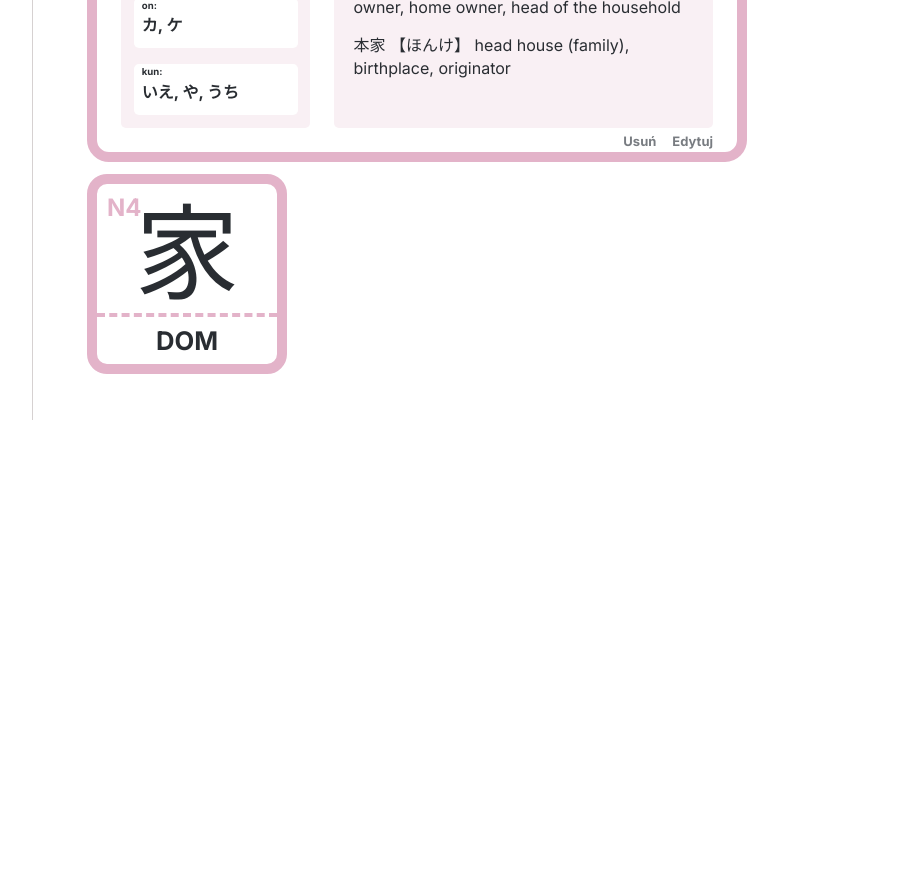
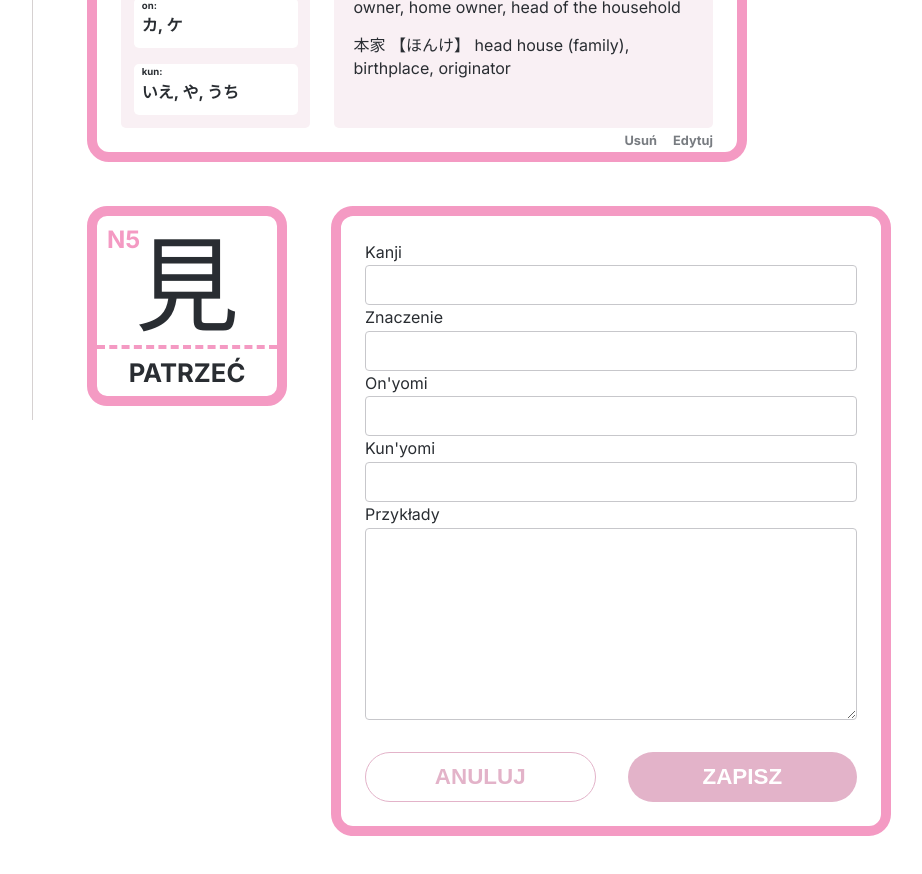
Before and after one commit to MissUsagi/jplearning_app, a Vue app in the folder jp_app/: page / in a window 1280 px wide. Shown: the part 380-1254 px from the top of the page, without its empty margins (159-1081 px from the left). Before the commit the page ends 808 px from the top, so only its background shows below. Built offline with nearby package versions, Linux system fonts and the light colour scheme.

Commit message:
kanji form component created

```diff
--- a/jp_app/src/assets/base.css
+++ b/jp_app/src/assets/base.css
@@ -12,6 +12,12 @@
   --side-nav-width: 15vw;
   --top-nav-height: 80px;
   --japanese-font: 'Noto Sans JP', sans-serif;
+  --c-n5-m: #F49AC3;
+  --c-n4-m: #5EE7DA;
+  --c-n3-m: #F5C172;
+  --c-n2-m: #9667AC;
+  --c-n1-m: #9BE96B;
+  --input-border: #c7c7cb;
 }
 
 *,
--- /dev/null
+++ b/jp_app/src/components/UI/BaseButton.vue
@@ -0,0 +1,28 @@
+<template>
+  <button class="btn" type="button">{{ btnTxt }}</button>
+</template>
+
+<script>
+export default {
+  props: ['btnTxt']
+}
+</script>
+
+<style scoped lang="scss">
+.btn {
+  height: 50px;
+  width: 100%;
+  background-color: var(--c-kanji-primary-m);
+  border: none;
+  border-radius: 25px;
+  color: white;
+  font-size: 1.4rem;
+  text-transform: uppercase;
+  font-weight: bold;
+  &.outline {
+    background-color: white;
+    color: var(--c-kanji-primary-m);
+    border: 1px solid var(--c-kanji-primary-m);
+  }
+}
+</style>
--- a/jp_app/src/components/UI/BaseCard.vue
+++ b/jp_app/src/components/UI/BaseCard.vue
@@ -6,20 +6,20 @@
 
 <script>
 export default {
-  // props: ['color'],
+  props: ['color', 'width'],
   data() {
     return {
-      outlineColor: 'var(--c-kanji-primary-m)'
+      outlineColor: 'var(--c-n5-m)'
     }
   }
 }
 </script>
 
-<style scoped>
+<style scoped lang="scss">
 .card {
   position: relative;
   padding: 1.5rem;
-  width: 640px;
+  width: v-bind(width);
   min-height: 340px;
   background-color: white;
   outline: 10px solid v-bind(outlineColor);
--- a/jp_app/src/components/UI/DashboadContainer.vue
+++ b/jp_app/src/components/UI/DashboadContainer.vue
@@ -2,7 +2,9 @@
   <section>
     <div class="container">
       <kanji-card />
-      <kanji-small-card />
+      <kanji-small-card jlpt="N4" kanji="家" meaning="dom" />
+      <kanji-small-card jlpt="N5" kanji="見" meaning="patrzeć" />
+      <kanji-form />
     </div>
   </section>
 </template>
@@ -10,13 +12,16 @@
 <script>
 import KanjiCard from '../cards/KanjiCard.vue'
 import KanjiSmallCard from '../cards/KanjiSmallCard.vue'
+import KanjiForm from '../forms/KanjiForm.vue'
 export default {
-  components: { KanjiCard, KanjiSmallCard }
+  components: { KanjiCard, KanjiSmallCard, KanjiForm }
 }
 </script>
 
 <style scoped>
 .container {
+  display: flex;
+  flex-wrap: wrap;
   position: absolute;
   top: var(--top-nav-height);
   left: var(--side-nav-width);
--- a/jp_app/src/components/cards/KanjiCard.vue
+++ b/jp_app/src/components/cards/KanjiCard.vue
@@ -11,7 +11,7 @@
 </script>
 
 <template>
-  <base-card @click="test" color="orange">
+  <base-card @click="test" width="640px">
     <div class="content">
       <div class="top">
         <div class="badge">
@@ -56,6 +56,8 @@
 </template>
 
 <style scoped lang="scss">
+$base-color: var(--c-n5-m);
+$secondary-color: var(--c-kanji-primary-l);
 .top {
   display: flex;
   width: 100%;
@@ -74,7 +76,7 @@
   bottom: 0;
   right: 1.5rem;
   font-weight: bold;
-  font-size: small;
+  font-size: 0.8rem;
   color: var(--c-grey);
   span {
     margin-right: 1rem;
@@ -109,7 +111,7 @@
     width: 80%;
     flex: 1;
     text-transform: uppercase;
-    border-bottom: 2px dashed var(--c-kanji-primary-m);
+    border-bottom: 2px dashed $base-color;
     margin-bottom: 0.3rem;
     font-size: 2.3rem;
   }
@@ -126,7 +128,7 @@
 }
 
 .desc-card {
-  background: var(--c-kanji-primary-l);
+  background: $secondary-color;
   border-radius: 5px;
   padding: 0.8rem;
 }
@@ -137,7 +139,7 @@
   justify-content: center;
   width: 40px;
   height: 40px;
-  background-color: var(--c-kanji-primary-m);
+  background-color: $base-color;
   border-radius: 7px;
   text-align: center;
 
--- a/jp_app/src/components/cards/KanjiSmallCard.vue
+++ b/jp_app/src/components/cards/KanjiSmallCard.vue
@@ -1,20 +1,36 @@
 <template>
   <div class="mini-card">
     <div class="content">
-      <span class="badge">N4</span>
-      <div class="kanji"><h2>家</h2></div>
-      <div class="meaning"><h3>DOM</h3></div>
+      <span class="badge">{{ jlpt }}</span>
+      <div class="kanji">
+        <h2>{{ kanji }}</h2>
+      </div>
+      <div class="meaning">
+        <h3>{{ meaning }}</h3>
+      </div>
     </div>
   </div>
 </template>
 
+<script>
+export default {
+  props: ['jlpt', 'kanji', 'meaning'],
+  data() {
+    return {
+      baseColor: `var(--c-${this.jlpt.toLowerCase()}-m)`
+    }
+  }
+}
+</script>
+
 <style scoped lang="scss">
+$base-color: v-bind(baseColor);
 .mini-card {
   background-color: white;
   color: var(--c-text-primary);
   width: 180px;
   height: 180px;
-  outline: 10px solid var(--c-kanji-primary-m);
+  outline: 10px solid $base-color;
   border-radius: 10px;
   cursor: pointer;
 
@@ -36,9 +52,10 @@
     position: absolute;
     top: 10px;
     left: 10px;
+
     font-weight: bold;
     font-size: 1.5rem;
-    color: var(--c-kanji-primary-m);
+    color: $base-color;
   }
   & .kanji {
     flex: 2;
@@ -53,10 +70,11 @@
   & .meaning {
     flex: 1;
     position: relative;
-    border-top: 4px dashed var(--c-kanji-primary-m);
+    border-top: 4px dashed $base-color;
     padding: 3px 10px;
     h3 {
       position: absolute;
+      text-transform: uppercase;
       top: 50%;
       left: 50%;
       transform: translateX(-50%) translateY(-50%);
--- /dev/null
+++ b/jp_app/src/components/forms/KanjiForm.vue
@@ -0,0 +1,62 @@
+<template>
+  <base-card width="540px">
+    <div class="input-group">
+      <label>Kanji</label>
+      <input type="text" />
+    </div>
+    <div class="input-group">
+      <label for="">Znaczenie</label>
+      <input type="text" />
+    </div>
+    <div class="input-group">
+      <label for="">On'yomi</label>
+      <input type="text" />
+    </div>
+    <div class="input-group">
+      <label for="">Kun'yomi</label>
+      <input type="text" />
+    </div>
+    <div class="input-group">
+      <label for="">Przykłady</label>
+      <textarea id="w3review" name="w3review" rows="10" />
+    </div>
+    <!-- Przyciski -->
+    <div class="buttons">
+      <base-button btnTxt="Anuluj" className="btn outline" />
+      <base-button btnTxt="Zapisz" className="btn" />
+    </div>
+  </base-card>
+</template>
+
+<style scoped lang="scss">
+.input-group {
+  display: flex;
+  flex-direction: column;
+  input,
+  textarea {
+    padding: 5px 10px;
+    font-size: 1rem;
+    border: 1px solid var(--input-border);
+    border-radius: 4px;
+  }
+  input[type='text'] {
+    height: 40px;
+  }
+  textarea {
+    resize: vertical;
+  }
+  label {
+    font-size: 1rem;
+    font-weight: medium;
+  }
+}
+
+.buttons {
+  padding-top: 2rem;
+  display: flex;
+  flex-direction: row;
+  align-items: center;
+  justify-content: center;
+  gap: 2rem;
+}
+</style>
--- a/jp_app/src/components/navigation/PrimaryHeader.vue
+++ b/jp_app/src/components/navigation/PrimaryHeader.vue
@@ -11,7 +11,7 @@
 .top-nav {
   height: var(--top-nav-height);
   width: calc(100vw - var(--side-nav-width));
-  position: absolute;
+  position: fixed;
   left: var(--side-nav-width);
   padding: 0 2rem 0 2rem;
   background: white;
@@ -19,5 +19,6 @@
   display: flex;
   align-items: center;
   justify-content: space-between;
+  z-index: 3;
 }
 </style>
--- a/jp_app/src/components/navigation/SideNavigation.vue
+++ b/jp_app/src/components/navigation/SideNavigation.vue
@@ -24,11 +24,11 @@
   list-style: none;
 }
 .sidebar {
-  position: absolute;
+  position: fixed;
   top: 0;
   left: 0;
   width: var(--side-nav-width);
-  height: 100vh;
+  height: 100%;
   border-right: 1px solid #d6d1d1;
   padding: 1rem 2rem;
 }
--- a/jp_app/src/main.js
+++ b/jp_app/src/main.js
@@ -3,6 +3,7 @@
 
 import App from './App.vue'
 import BaseCard from './components/UI/BaseCard.vue'
+import BaseButton from './components/UI/BaseButton.vue'
 import router from './router'
 
 import './assets/main.css'
@@ -11,6 +12,7 @@
 
 app.use(createPinia())
 app.component('base-card', BaseCard)
+app.component('base-button', BaseButton)
 // app.use(router)
 
 app.mount('#app')
```
